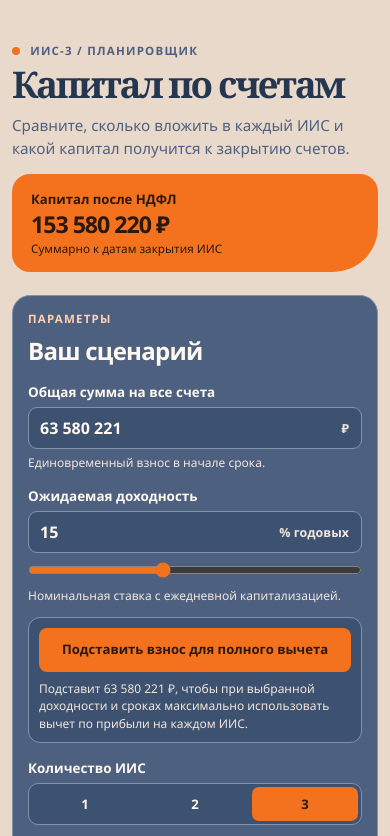
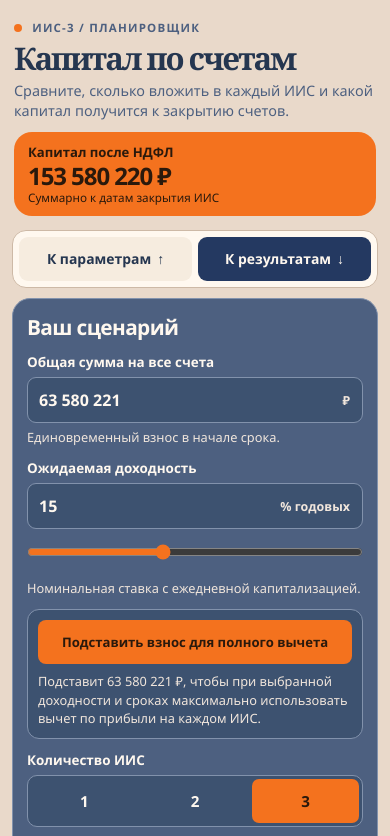
Before and after one commit to Grarse/team-projects, a plain HTML site: page iis-allocation-calculator/index.html in a window 390 px wide. Both pictures are taken after a click on the button "Подставить взнос для полного вычета". Shown: the top 836 px of the page. Drawn offline with Linux system fonts and the light colour scheme.

Commit message:
Adapt the IIS calculator for phones

```diff
--- a/iis-allocation-calculator/index.html
+++ b/iis-allocation-calculator/index.html
@@ -6,7 +6,7 @@
   <meta name="description" content="Распределите весь капитал между ИИС-3 и оцените НДФЛ при закрытии счетов.">
   <meta name="theme-color" content="#e9d9ca">
   <title>ИИС‑3 · Калькулятор распределения капитала</title>
-  <link rel="stylesheet" href="./style.css?v=17">
+  <link rel="stylesheet" href="./style.css?v=18">
   <script defer src="./model.js?v=6"></script>
   <script defer src="./app.js?v=16"></script>
 </head>
@@ -25,8 +25,13 @@
       </div>
     </header>
 
+    <nav class="mobile-nav" aria-label="Разделы калькулятора">
+      <a href="#settings">К параметрам <span aria-hidden="true">↑</span></a>
+      <a href="#overview">К результатам <span aria-hidden="true">↓</span></a>
+    </nav>
+
     <div class="workspace">
-      <form class="settings" id="settings" novalidate>
+      <form class="settings" id="settings" tabindex="-1" novalidate>
         <header>
           <p class="eyebrow muted">Параметры</p>
           <h2>Ваш сценарий</h2>
@@ -88,7 +93,7 @@
         <p id="error" class="error" role="alert" hidden></p>
       </form>
 
-      <section class="overview" id="overview" aria-labelledby="chart-title">
+      <section class="overview" id="overview" tabindex="-1" aria-labelledby="chart-title">
         <section class="deduction-panel" id="deduction-panel" aria-labelledby="deduction-title" hidden>
           <div class="deduction-heading">
             <h2 id="deduction-title">Использование вычета</h2>
--- a/iis-allocation-calculator/style.css
+++ b/iis-allocation-calculator/style.css
@@ -38,6 +38,7 @@ button, input, select { font: inherit; }
 h1, h2, h3 { margin: 0; }
 h1 { font: bold clamp(2.3rem, 5.25vw, 4.15rem)/1 Georgia, serif; letter-spacing: -.065em; }
 .lead { max-width: 560px; margin: 11px 0 0; font-size: .98rem; color: var(--muted); line-height: 1.5; }
+.mobile-nav { display: none; }
 .hero-total { display: grid; gap: 4px; min-width: 0; padding: 16px 19px; border-radius: var(--round) var(--round) 45px var(--round); background: var(--accent); color: var(--accent-ink); }
 .hero-total > span { font-size: .82rem; font-weight: 700; }
 .hero-total > strong { font-size: clamp(1.45rem, 3.4vw, 2.65rem); font-weight: 800; line-height: 1.06; letter-spacing: -.045em; font-variant-numeric: tabular-nums; overflow-wrap: anywhere; }
@@ -212,18 +213,57 @@ button:disabled { opacity: .55; cursor: not-allowed; }
   .settings, .overview { padding: 19px; }
 }
 @media (max-width: 740px) {
+  html { scroll-padding-top: 68px; }
+  .shell { width: calc(100% - 24px); padding-top: 16px; padding-bottom: 28px; }
+  .hero { grid-template-columns: minmax(0, 1fr); gap: 10px; padding: 4px 2px 14px; }
+  h1 { font-size: clamp(1.95rem, 7.8vw, 3rem); }
+  .lead { margin-top: 7px; font-size: .9rem; line-height: 1.4; }
+  .hero-total { gap: 2px; padding: 11px 14px; border-radius: var(--round); }
+  .hero-total > strong { font-size: clamp(1.5rem, 5.6vw, 2.15rem); }
+  .mobile-nav {
+    position: sticky; top: 0; z-index: 5;
+    display: grid; grid-template-columns: repeat(2, minmax(0, 1fr)); gap: 6px;
+    margin-bottom: 10px; padding: 6px;
+    border: 1px solid var(--line); border-radius: 14px; background: var(--paper);
+  }
+  .mobile-nav a {
+    display: flex; align-items: center; justify-content: center; gap: 6px;
+    min-height: 44px; padding: 5px 8px; border-radius: 9px;
+    background: var(--input); color: var(--ink); font-size: .87rem; font-weight: 700;
+    text-align: center; text-decoration: none; line-height: 1.2;
+  }
+  .mobile-nav a:last-child { background: var(--limit); color: var(--paper); }
   .workspace { grid-template-columns: minmax(0, 1fr); }
+  .settings, .overview { padding: 14px; }
+  .settings .eyebrow { display: none; }
+  .settings h2, #chart-title { font-size: 1.3rem; }
+  .settings .field, .settings fieldset { margin-top: 12px; }
+  .settings .hint { font-size: .8rem; }
+  .field input:not([type="range"]), .field select, .options select { height: 46px; min-width: 0; font-size: 1rem; }
+  .field .input-shell input { padding-right: 82px; }
+  .field .input-shell #amount { padding-right: 35px; }
+  .rate-slider { height: 44px; margin-top: 1px; }
+  .segments span { display: grid; place-items: center; min-height: 44px; font-size: .95rem; }
+  .options { margin-top: 10px; }
+  .options summary, .method summary { padding-block: 12px; min-height: 44px; }
+  .deduction-panel { padding: 12px; margin-bottom: 17px; }
+  .deduction-heading h2 { font-size: 1rem; }
+  .deduction-panel progress { height: 12px; }
+  .deduction-note, .deduction-stats dt { font-size: .8rem; }
+  .compare-key { font-size: .78rem; }
+  .comparison-chart { margin-top: 12px; }
+  .compare-group header > span { font-size: .78rem; }
+  .compare-row { font-size: .85rem; }
+  .compare-axis { font-size: .75rem; }
+  .compare-extra { font-size: .74rem; }
   .summary { grid-template-columns: repeat(2, minmax(0, 1fr)); }
   .summary .net-summary { grid-column: 1 / -1; }
+  .summary > div { padding: 12px; }
+  @container (max-width: 510px) {
+    .compare-axis, .compare-limit { padding-inline: 11px; }
+    .compare-groups { display: grid; gap: 10px; }
+    .compare-group, .compare-group:last-child { padding: 10px; border: 1px solid var(--line); border-radius: 12px; }
+    .compare-group header { padding-bottom: 6px; border-bottom: 1px solid var(--line); }
+    .compare-row { padding-block: 6px; }
+  }
 }
-@media (max-width: 590px) {
-  .hero { grid-template-columns: minmax(0, 1fr); }
-  .hero-total { max-width: 410px; }
-}
-@media (max-width: 480px) {
-  .shell { width: calc(100% - 24px); padding-top: 16px; }
-  .hero { padding-top: 27px; }
-  .lead { font-size: .95rem; }
-  .settings, .overview { padding: 15px; }
-  .summary > div { padding: 12px; }
-}
```
